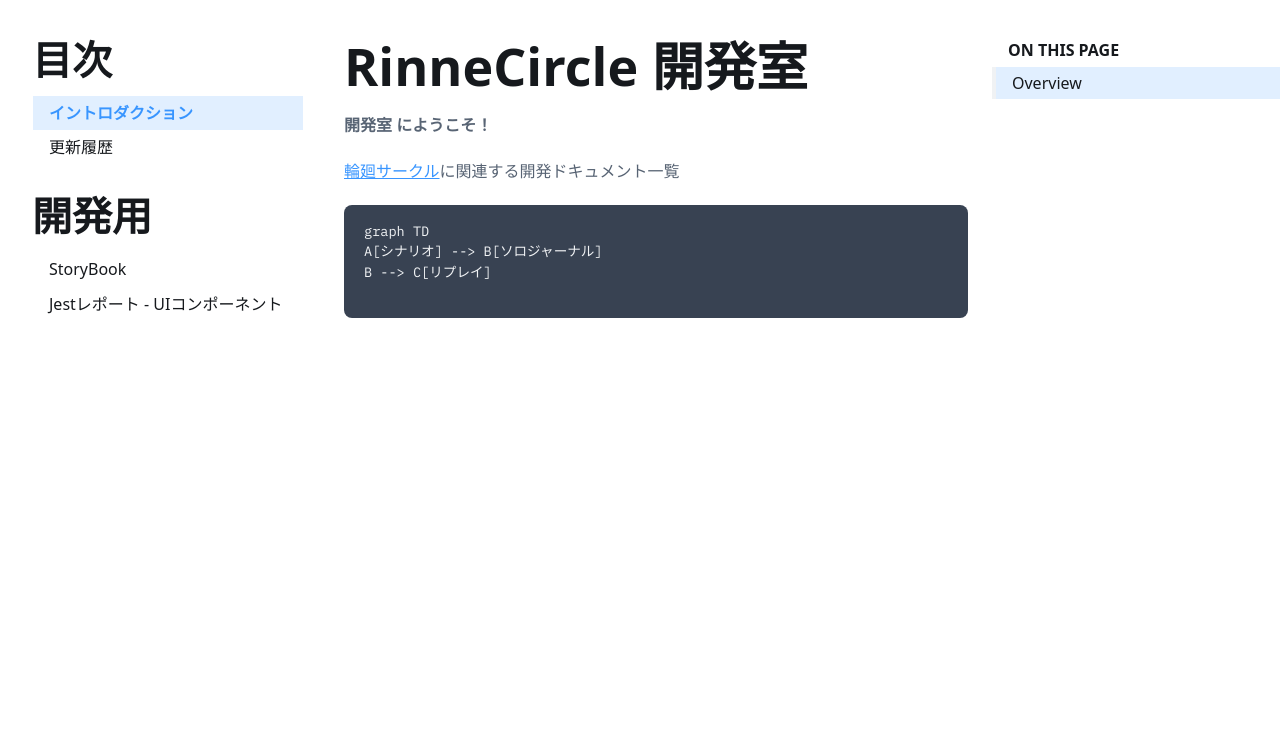
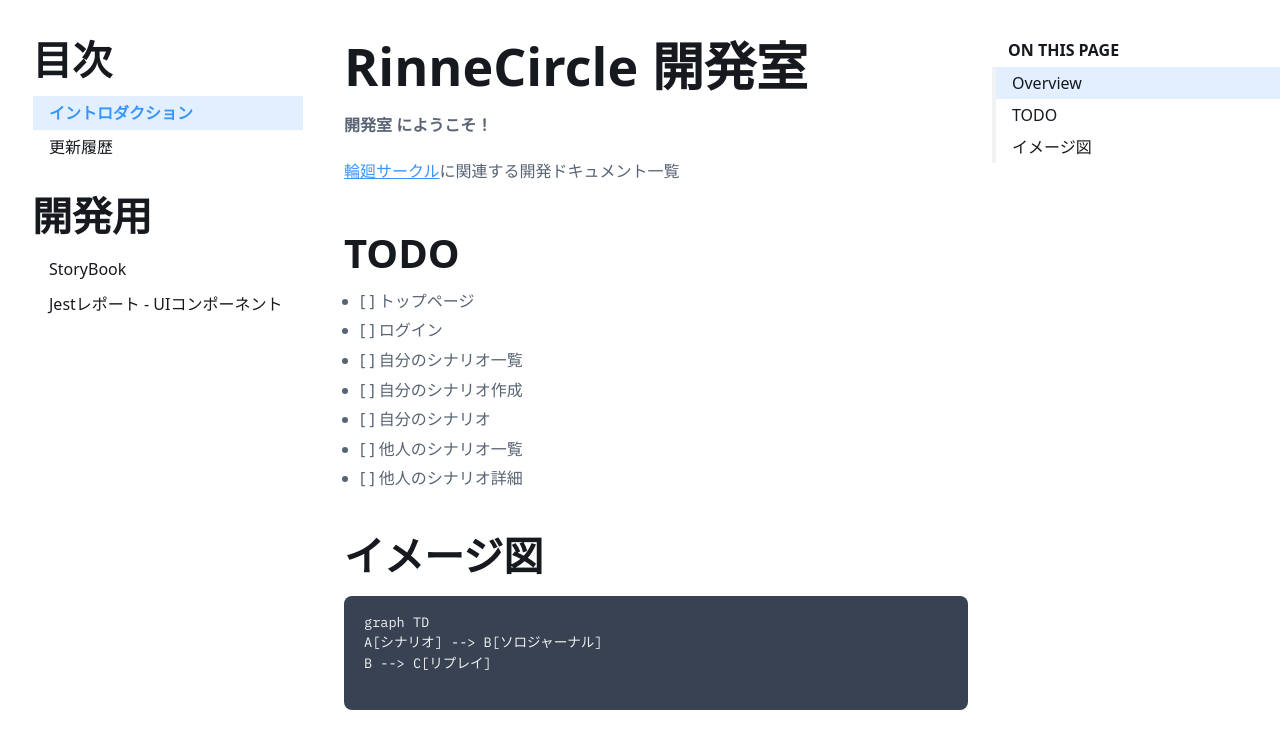
Before and after one commit to hibohiboo/RinneCircle, an Astro site in the folder docs/astro/: page /RinneCircle/ja/introduction in a window 1280 px wide. Shown: the part 88-836 px from the top of the page. Before the commit the page ends 800 px from the top, so only its background shows below. Built offline with nearby package versions, Linux system fonts and the light colour scheme; Astro itself is replaced by a stand-in of ours.

Commit message:
add todo AB#388

```diff
--- a/docs/astro/src/pages/ja/introduction.md
+++ b/docs/astro/src/pages/ja/introduction.md
@@ -8,6 +8,18 @@
 
 [輪廻サークル](https://rinne.eisei-teien.ml/rinne-circle-builder/)に関連する開発ドキュメント一覧
 
+## TODO
+
+- [ ] トップページ
+- [ ] ログイン
+- [ ] 自分のシナリオ一覧
+- [ ] 自分のシナリオ作成
+- [ ] 自分のシナリオ
+- [ ] 他人のシナリオ一覧
+- [ ] 他人のシナリオ詳細
+
+## イメージ図
+
 <pre class="mermaid">
 graph TD
 A[シナリオ] --> B[ソロジャーナル]
```
